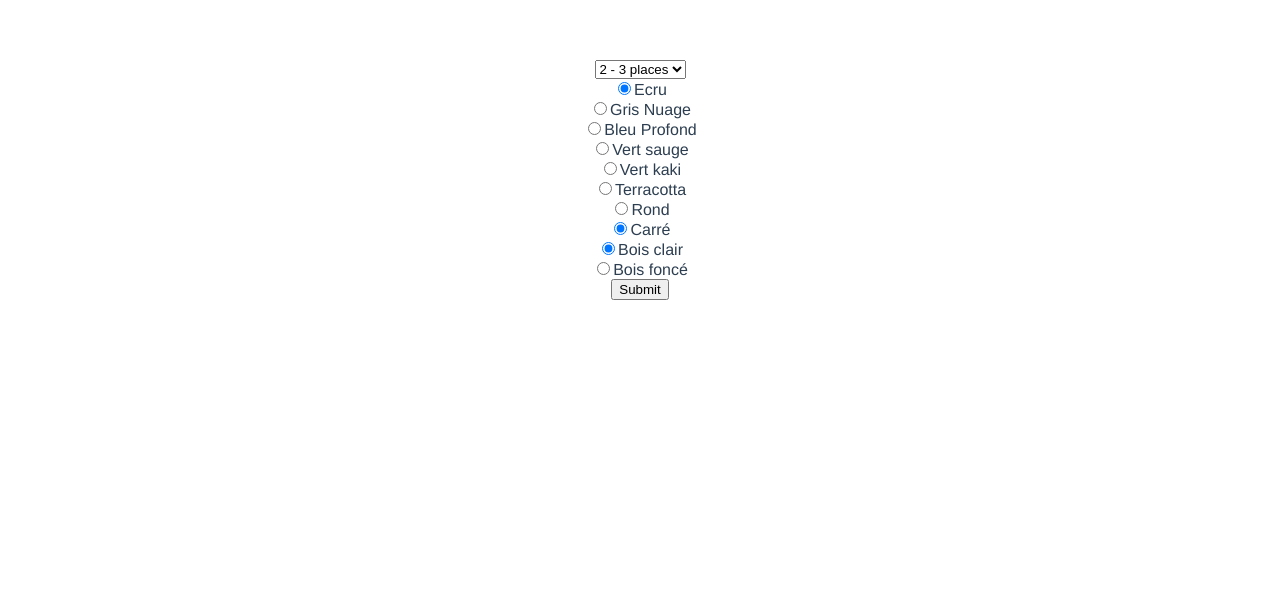
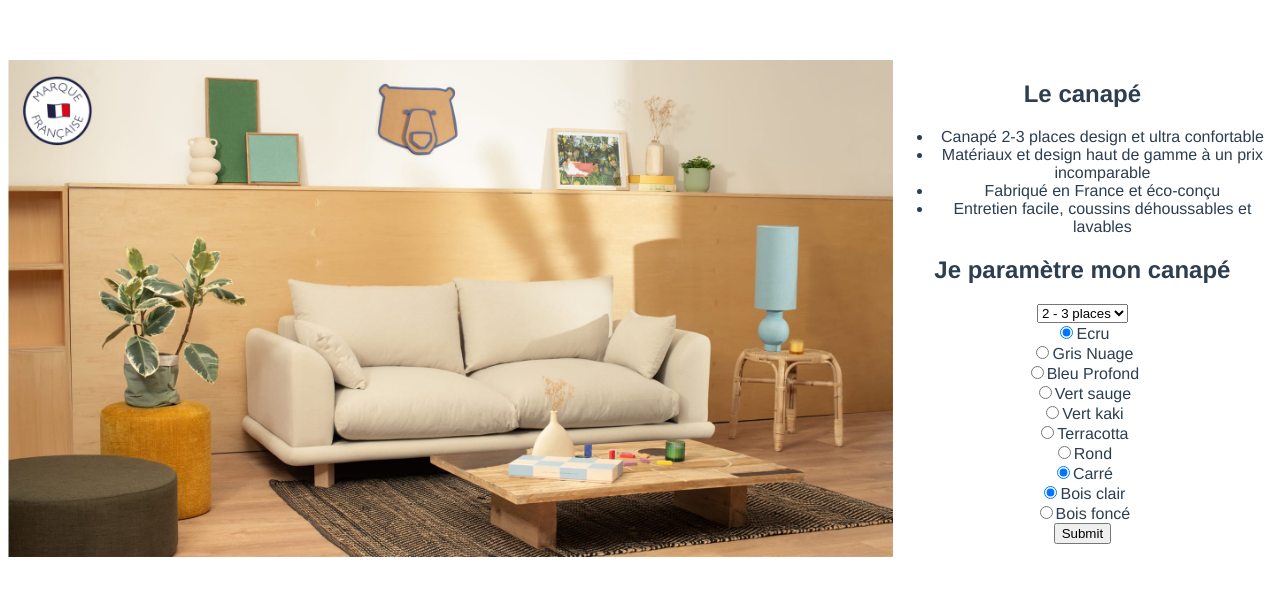
Before and after one commit to JunKyle/tediber-test-dev-front, a Vue app: page / in a window 1280 px wide. Shown: the top 596 px of the page. Built offline with nearby package versions, Linux system fonts and the light colour scheme.

Commit message:
Add sass and begin css

```diff
--- a/package.json
+++ b/package.json
@@ -20,6 +20,8 @@
     "@vue/cli-service": "~5.0.0",
     "eslint": "^7.32.0",
     "eslint-plugin-vue": "^8.0.3",
+    "node-sass": "^8.0.0",
+    "sass-loader": "^13.2.0",
     "vue-template-compiler": "^2.6.14"
   },
   "eslintConfig": {
--- a/src/pages/Home.vue
+++ b/src/pages/Home.vue
@@ -1,7 +1,21 @@
 <template>
   <main class="Home">
-    <form v-if="product"
-          @submit="addToCart">
+    <section class="Home__section">
+      <div class="Home__view">
+        <img class="Home__viewImage"
+             src="@/assets/static/images/slider.jpeg" />
+      </div>
+      <div class="Home__content"
+           v-if="product">
+        <h1 class="Home__title">{{ product.name }}</h1>
+        <ul class="Home__description">
+          <li>Canapé 2-3 places design et ultra confortable</li>
+          <li>Matériaux et design haut de gamme à un prix incomparable</li>
+          <li>Fabriqué en France et éco-conçu</li>
+          <li>Entretien facile, coussins déhoussables et lavables</li>
+        </ul>
+        <h2 class="Home__subtitle">Je paramètre mon canapé</h2>
+        <form @submit="addToCart">
           <template v-for="(option, index) in product.options">
             <select v-model="formOptions[code + '-size']"
                     :key="index"
@@ -49,6 +63,8 @@
           <input type="submit"
                  value="Submit">
         </form>
+      </div>
+    </section>
   </main>
 </template>
 
@@ -110,3 +126,27 @@ export default {
   }
 }
 </script>
+
+<style lang="scss" scoped>
+.Home {
+
+  &__section {
+    display: flex;
+    flex-direction: row;
+    justify-content: space-between;
+    align-items: flex-start;
+  }
+
+  &__view {
+
+    &Image {
+      width: 100%;
+    }
+  }
+
+  &__content {
+    min-width: 30%;
+  }
+
+}
+</style>
```
Also changed, not shown: 1 other file (tests, documents, lock files or other folders). Lines whose indentation alone changed are shown as unchanged.
